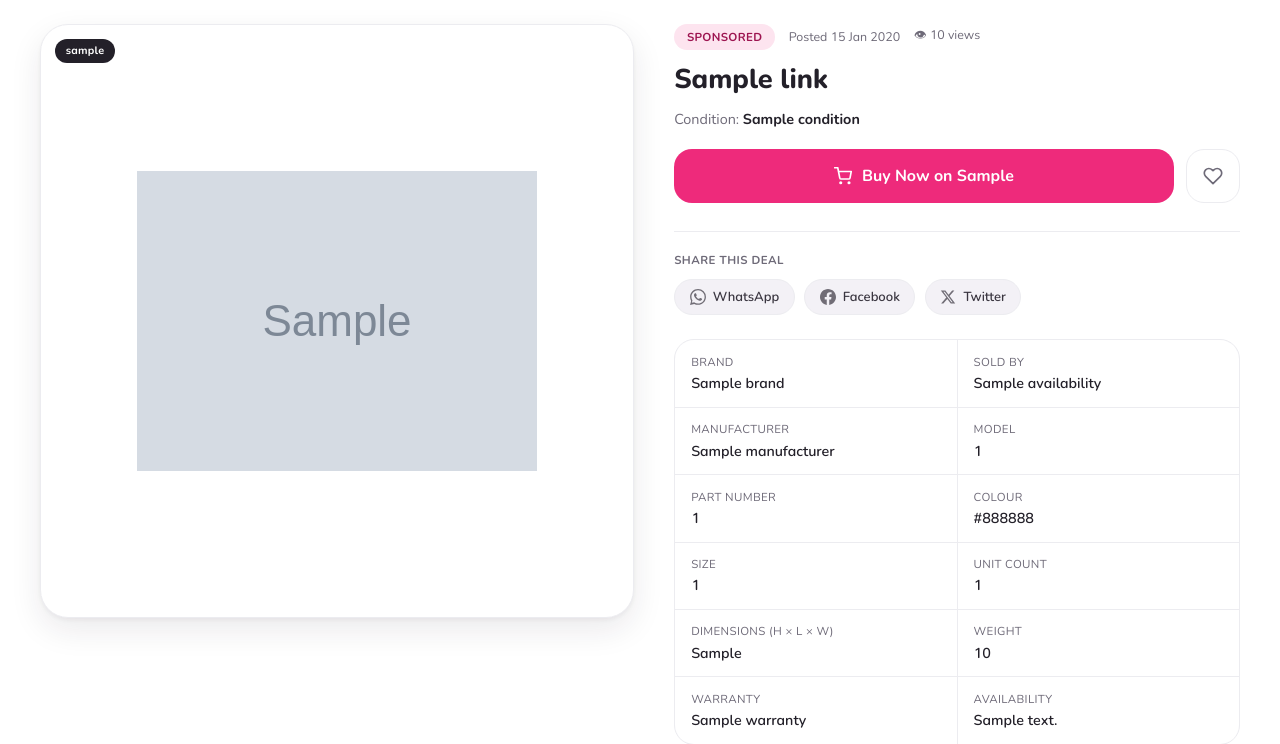
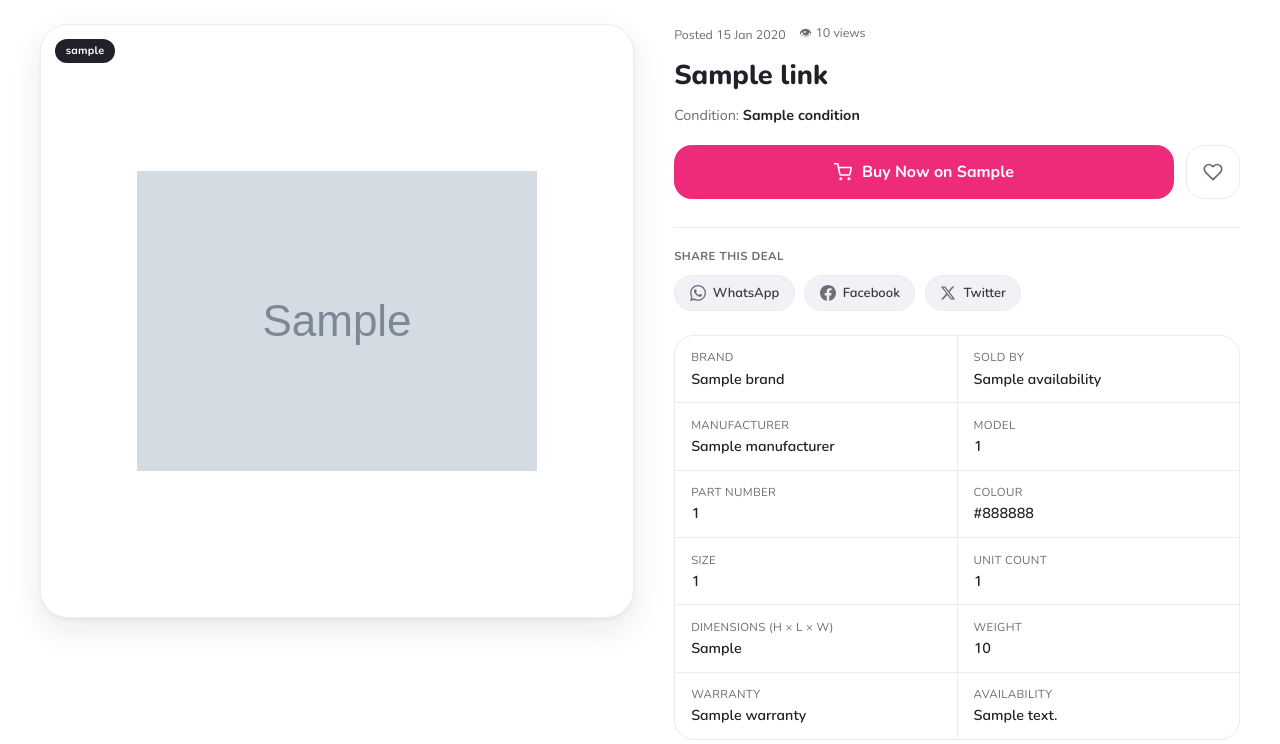
Before and after one commit to chandanmallah/affiliate_shopping_website, a Django app: template products/templates/products/product_detail.html in a window 1280 px wide. Shown: the part 119-863 px from the top of the page. Run offline with Django 4.2, Linux system fonts and the light colour scheme; the template is opened without the code that fills it: most values are stand-ins (such as "Sample title", 1, 10 or a date in 2020); grey boxes marked "Sample" are stand-in pictures; data that the repository does not hold is empty; some web fonts are replaced.

Commit message:
updated 2

```diff
--- a/products/templates/products/product_detail.html
+++ b/products/templates/products/product_detail.html
@@ -98,7 +98,7 @@
       <!-- Info -->
       <div class="pdp-info">
         <div class="pdp-flags">
-          <span class="pdp-sponsored">Sponsored</span>
+          <!-- <span class="pdp-sponsored">Sponsored</span> -->
           {% if product.date_posted %}<span class="pdp-posted">Posted {{ product.date_posted|date:"d M Y" }}</span>{% endif %}
           <span class="pdp-posted" title="Total views">👁 {{ product.views }} views</span>
         </div>
```
